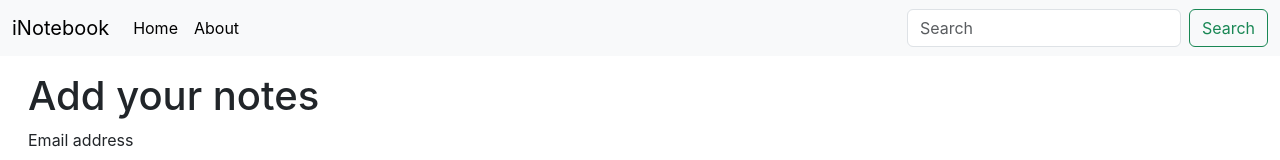
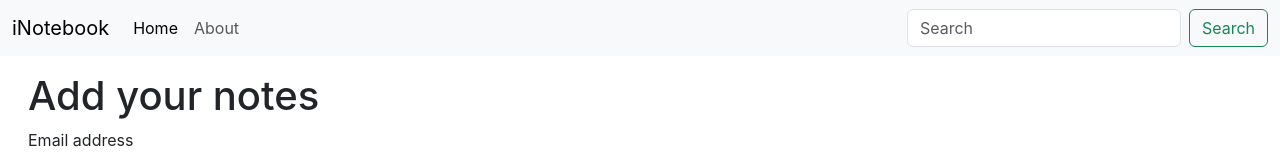
Before and after one commit to Yash-gupta-3732/inotebook, a React (Create React App) app in the folder inotebook/: page / in a window 1280 px wide. Shown: the top 160 px of the page. Built offline with nearby package versions, Linux system fonts and the light colour scheme.

Commit message:
used uselocation to toggle active attribute in the navbar for home & about

```diff
--- a/inotebook/src/Components/Navbar.js
+++ b/inotebook/src/Components/Navbar.js
@@ -1,6 +1,8 @@
-import { Link } from 'react-router-dom'
+import { Link,useLocation } from 'react-router-dom'
 
 const Navbar = () => {
+  const location = useLocation()
+  console.log(location.pathname)
   return (
     <>
       <nav className="navbar navbar-expand-lg bg-body-tertiary">
@@ -12,10 +14,10 @@
           <div className="collapse navbar-collapse" id="navbarSupportedContent">
             <ul className="navbar-nav me-auto mb-2 mb-lg-0">
               <li className="nav-item">
-                <Link className="nav-link active" aria-current="page" to="/">Home</Link>
+                <Link className={`nav-link ${location.pathname==='/'? 'active' : ""}`} aria-current="page" to="/">Home</Link>
               </li>
               <li className="nav-item">
-                <Link className="nav-link active" aria-current="page" to="/About">About</Link>
+                <Link className={`nav-link ${location.pathname==='/About'? 'active' : ""}`} aria-current="page" to="/About">About</Link>
               </li>
             </ul>
             <form className="d-flex" role="search">
```
